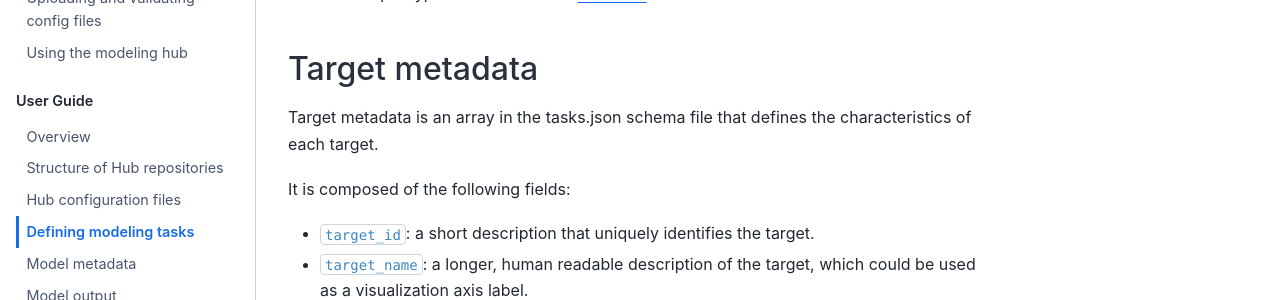
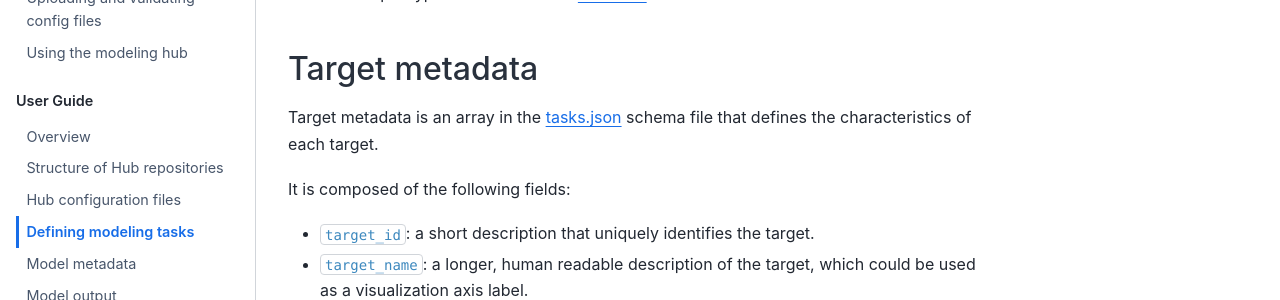
Before and after one commit to hubverse-org/hubDocs, a Sphinx documentation site: the page built from docs/source/user-guide/tasks.md, in a window 1280 px wide and 900 px high, scrolled down 3258 px. Shown: the part 153-453 px from the top of the window. Built offline with Sphinx 7.4.7 and the Sphinx Book theme 1.1.4, drawn with Linux system fonts in a browser that asks for light colours; part of the change alters nothing that is shown.

```diff
--- a/docs/source/user-guide/tasks.md
+++ b/docs/source/user-guide/tasks.md
@@ -60,7 +60,7 @@ The [output_type](output_types) object defines accepted representations for each
 (target_metadata)=
 ## Target metadata
 
-Target metadata is an array in the tasks.json schema file that defines the characteristics of each target.
+Target metadata is an array in the [tasks.json](https://hubdocs.readthedocs.io/en/latest/user-guide/hub-config.html#hub-model-task-configuration-tasks-json-file) schema file that defines the characteristics of each target.
 
 It is composed of the following fields:
 * `target_id`: a short description that uniquely identifies the target.
```
